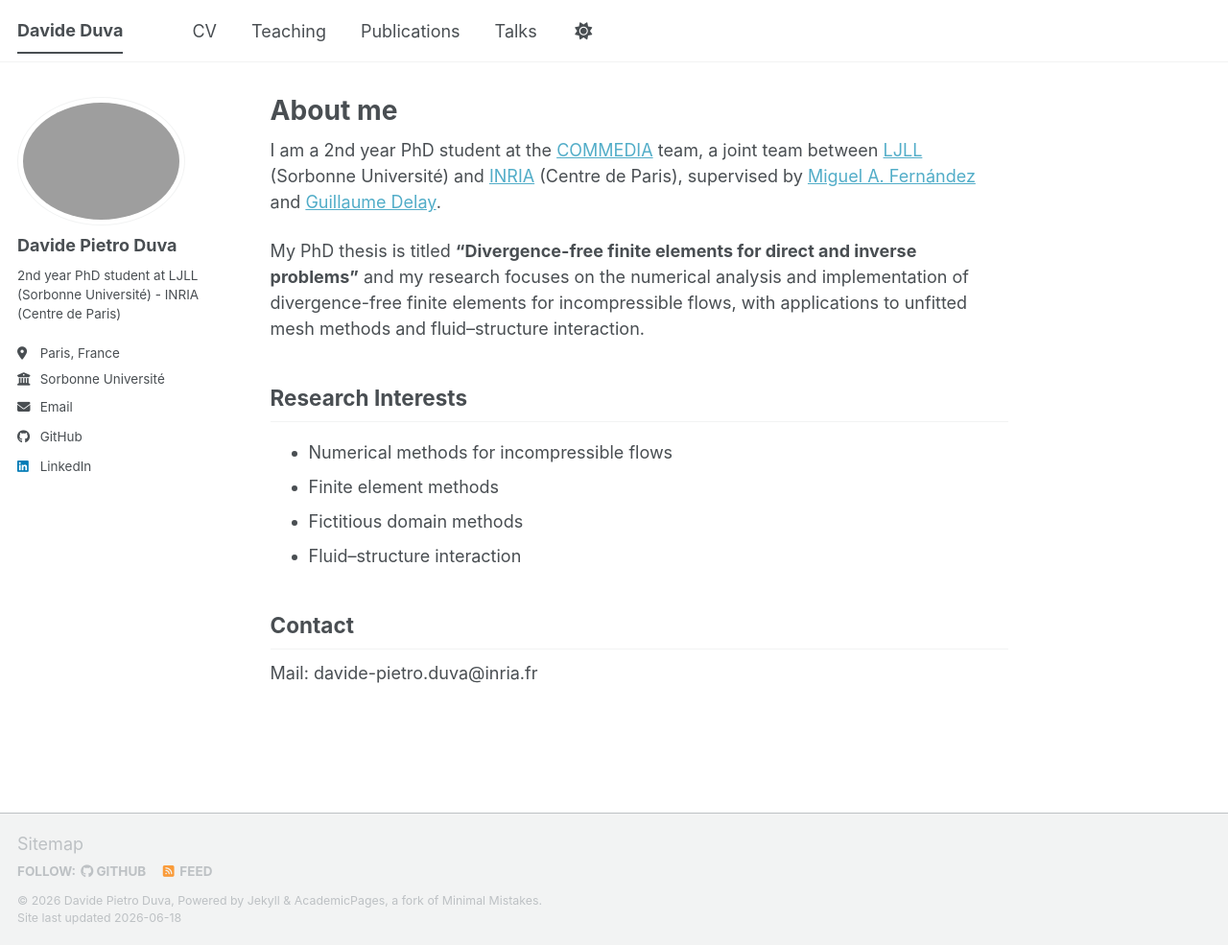
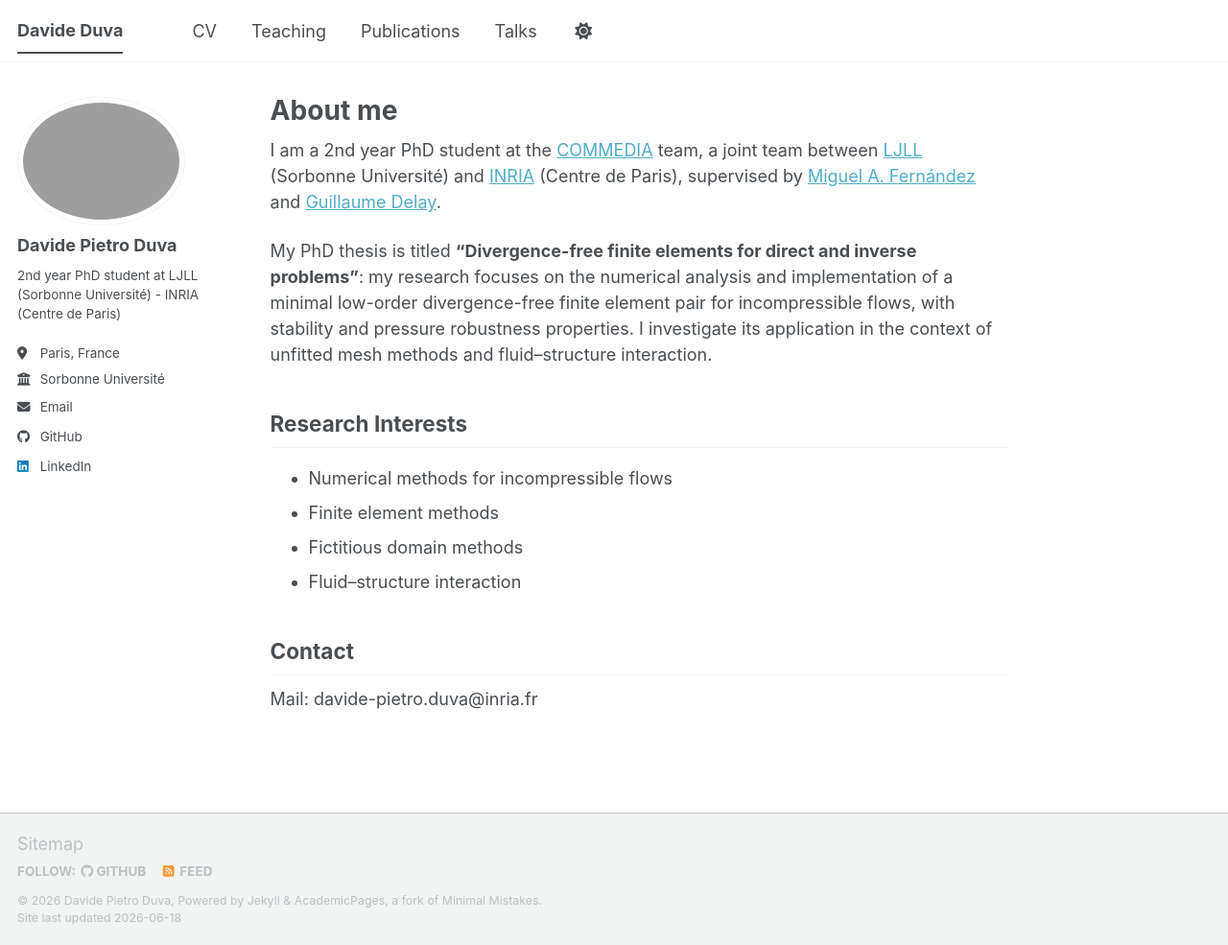
Before and after one commit to davideduva/davideduva.github.io, a Jekyll site: the page built from _pages/about.md, in a window 1280 px wide and 985 px high. Shown: the whole window at 96% size. Built offline with Jekyll 4.4.1, drawn with Linux system fonts in a browser that asks for light colours; a script bundle is joined from its source files by our own code; library files that are not in the unit come from our copies.

Commit message:
Update of about

```diff
--- a/_pages/about.md
+++ b/_pages/about.md
@@ -8,7 +8,7 @@ redirect_from:
 ---
 I am a 2nd year PhD student at the [COMMEDIA](https://team.inria.fr/commedia/) team, a joint team between [LJLL](https://www.ljll.fr/) (Sorbonne Université) and [INRIA](https://www.inria.fr/fr/centre-inria-de-paris) (Centre de Paris), supervised by [Miguel A. Fernández](https://team.inria.fr/commedia/fernandez/) and [Guillaume Delay](https://www.ljll.fr/delay/).
 
-My PhD thesis is titled **"Divergence-free finite elements for direct and inverse problems"** and my research focuses on the numerical analysis and implementation of divergence-free finite elements for incompressible flows, with applications to unfitted mesh methods and fluid–structure interaction.
+My PhD thesis is titled **"Divergence-free finite elements for direct and inverse problems"**: my research focuses on the numerical analysis and implementation of a minimal low-order divergence-free finite element pair for incompressible flows, with stability and pressure robustness properties. I investigate its application in the context of unfitted mesh methods and fluid–structure interaction.
 
 ## Research Interests
 
```
